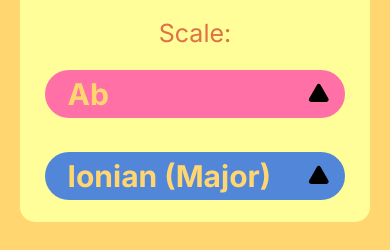
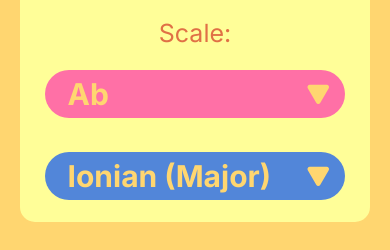
Before and after one commit to JoshSilveous/old-musiqtools, a React (Create React App) app: page / in a window 390 px wide. Shown: the part 389-639 px from the top of the page. Built offline with nearby package versions, Linux system fonts and the light colour scheme.

Commit message:
Fixed <JSelect> mobile appearance/animation

```diff
--- a/src/global/JForm/JForm.css
+++ b/src/global/JForm/JForm.css
@@ -21,6 +21,23 @@
 
 }
 
+.JForm__DropDownArrow-mobile {
+    height: 15px;
+    position: absolute;
+    right: 10px;
+    top: 9px;
+    transition: transform 500ms ease;
+    pointer-events: none;
+}
+
+.JForm__DropDownArrow-desktop {
+    height: 15px;
+    display: flex;
+    justify-self: left;
+    justify-content: right;
+    margin-left: auto;
+}
+
 .JForm-mobile {
     display: none;
 }
@@ -32,17 +49,10 @@
 @media screen and (max-width: 600px) {
     .JForm__menustyle {
         position: relative;
-        top: 0;
-        left: 0;
-        right: 0;
-        bottom: 0;
-        width: 200px
+        width: 200px;
     }
     .JForm-mobile {
         display: block;
-        background: url(../../assets/DropDownArrow.svg) no-repeat;
-        background-position: right 10px top 45%;
-        background-size: 15px;
     }
     .JForm-desktop {
         display: none;
--- a/src/global/JForm/JForm.tsx
+++ b/src/global/JForm/JForm.tsx
@@ -15,7 +15,6 @@ export function JSelect({ options, defaultIndex, primaryColor, textColor, width,
     const [dropDownOpen, setDropDownOpen] = React.useState(false)
     const [hoverState, setHoverState] = React.useState(primaryColor)
     const [optionsHover, setOptionsHover] = React.useState(generateOptionsBoolArray)
-    const inputRef = React.useRef<any>(null)
 
     // Variables used to get div size
     const divSizeClosed = 24 // ! This means the function only works if font-size is 24px and it doesn't wrap
@@ -75,7 +74,11 @@ export function JSelect({ options, defaultIndex, primaryColor, textColor, width,
     // Maps out options for MOBILE
     const mobileOptionElements = options.map((item, index) => {
         return (
-            <option key={index} value={index} onClick={() => setCurrentOption(index)}>
+            <option
+                key={index}
+                value={index}
+                onClick={() => setCurrentOption(index)}
+            >
                 {item}
             </option>
         )
@@ -83,13 +86,28 @@ export function JSelect({ options, defaultIndex, primaryColor, textColor, width,
 
     return (
         <>
-
-            <select className="JForm__menustyle JForm-mobile" style={{
-                backgroundColor: primaryColor,
-                color: textColor
-            }} name="cars" id="cars">
-                {mobileOptionElements}
-            </select>
+            <div className="JForm-mobile" style={{ color: textColor }}>
+                <select
+                    className="JForm__menustyle JForm-mobile"
+                    style={{
+                        backgroundColor: primaryColor,
+                        color: textColor
+                    }}
+                    name="cars"
+                    id="cars"
+                    onFocus={() => setDropDownOpen(true)}
+                    onBlur={() => setDropDownOpen(false)}
+                >
+                    {mobileOptionElements}
+                </select>
+                <DropDownArrow
+                    fill="currentColor"
+                    className="JForm__DropDownArrow-mobile"
+                    style={{
+                        transform: dropDownOpen ? '' : 'rotate(-180deg)'
+                    }}
+                />
+            </div>
 
             <div
                 className='JForm__menustyle JForm-desktop'
@@ -103,16 +121,11 @@ export function JSelect({ options, defaultIndex, primaryColor, textColor, width,
                     style={{
                         width: width
                     }}
-                    ref={inputRef}
                 >
                     {options[currentOption]}
-                    <div style={{ // Maybe make it a hollow triangle with rounded edges?
-                        height: '15px',
-                        display: 'flex',
-                        justifySelf: 'left',
-                        justifyContent: 'right',
-                        marginLeft: 'auto'
-                    }}>
+                    <div
+                        className="JForm__DropDownArrow-desktop"
+                    >
                         <DropDownArrow style={{
                             transition: 'transform 500ms ease',
                             transform: dropDownOpen ? '' : 'rotate(-180deg)'
```
